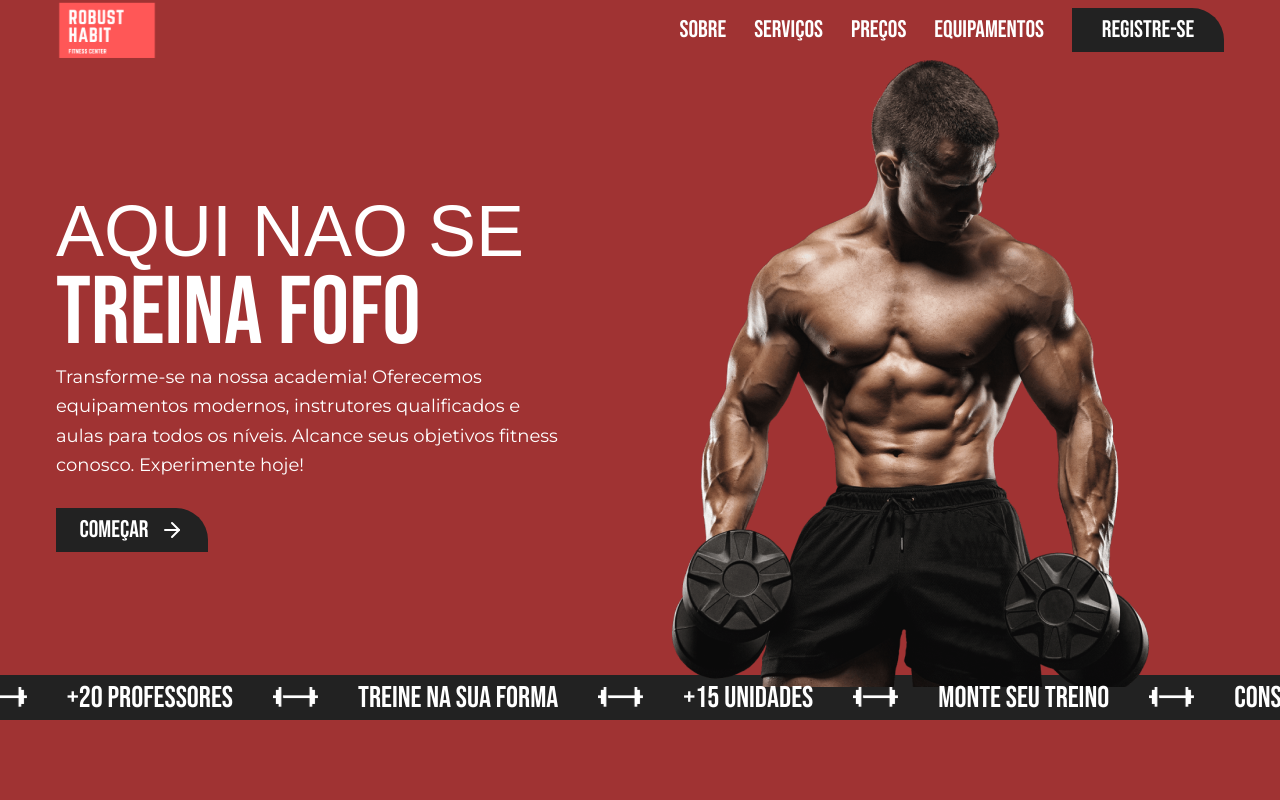
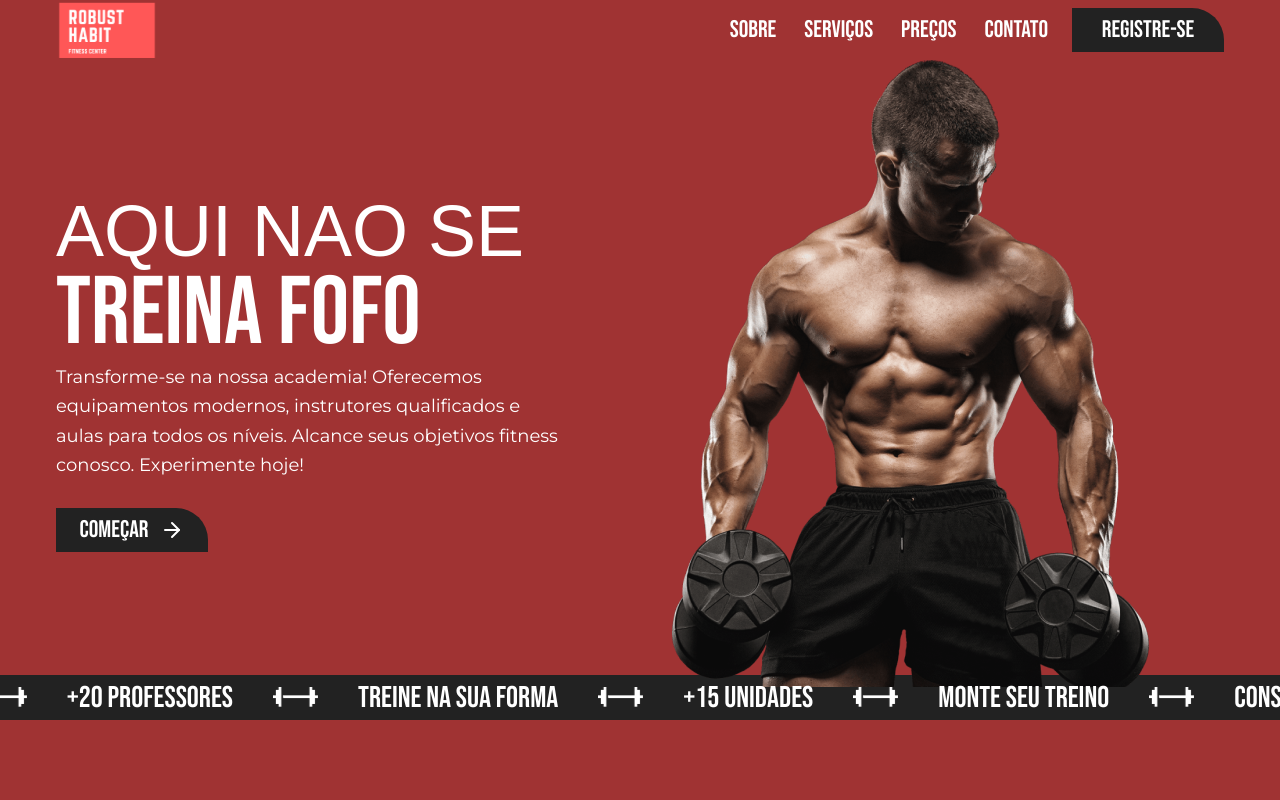
Before and after one commit to andersonwea/futurodev-challenge, a Next.js app: page / in a window 1280 px wide. Shown: the top 800 px of the page. Built offline with nearby package versions, Linux system fonts and the light colour scheme; a web font is replaced by a local one.

Commit message:
create login modal

```diff
--- /dev/null
+++ b/src/components/Modal.tsx
@@ -0,0 +1,17 @@
+'use client'
+
+import * as Dialog from '@radix-ui/react-dialog'
+import { X } from 'lucide-react'
+import { ModalContent } from './ModalContent'
+
+export function Modal() {
+  return (
+    <Dialog.Root>
+      <Dialog.Trigger asChild>
+        <X />
+      </Dialog.Trigger>
+
+      <ModalContent />
+    </Dialog.Root>
+  )
+}
--- /dev/null
+++ b/src/components/ModalContent.tsx
@@ -0,0 +1,50 @@
+'use client'
+
+import * as Dialog from '@radix-ui/react-dialog'
+
+import { Button } from './Button'
+import { TextInput } from './Input'
+import googleIcon from '../assets/googleIcon.png'
+import Image from 'next/image'
+import { SubHead } from './SubHead'
+import { X } from 'lucide-react'
+
+export function ModalContent() {
+  return (
+    <Dialog.Portal>
+      <Dialog.Overlay className="fixed inset-0 w-screen h-screen bg-[rgba(0,0,0,0.75)]" />
+
+      <Dialog.Content className="fixed left-1/2 top-1/2 -translate-y-1/2 -translate-x-1/2 min-w-[544px] bg-secondary p-12 rounded-md shadow-sm z-50 space-y-8 max-sm:min-w-[350px]">
+        <Dialog.Title asChild>
+          <SubHead className="text-5xl">faça seu cadastro</SubHead>
+        </Dialog.Title>
+
+        <div className="space-y-3">
+          <TextInput className="w-full" type="email" placeholder="Email" />
+          <TextInput type="text" placeholder="Nome" />
+          <TextInput type="password" placeholder="Senha" />
+        </div>
+
+        <div className=" space-y-3">
+          <Button className="bg-red-500">Cadastrar</Button>
+
+          <div className="border w-full border-zinc-500" />
+          <Button className="w-64 bg-blue-500 justify-start">
+            <div className="bg-white p-1">
+              <Image
+                className="w-[36px] max-sm:w-[20px] max-md:w-[28px]"
+                src={googleIcon}
+                alt=""
+              />
+            </div>
+            cadastrar com google
+          </Button>
+        </div>
+
+        <Dialog.Close className="absolute right-6 top-0 leadining-[0]">
+          <X />
+        </Dialog.Close>
+      </Dialog.Content>
+    </Dialog.Portal>
+  )
+}
--- a/src/components/NavBar.tsx
+++ b/src/components/NavBar.tsx
@@ -1,28 +1,39 @@
 'use client'
+
+import * as Dialog from '@radix-ui/react-dialog'
 
 import { Button } from './Button'
 import { NavLink } from './NavLink'
 import { Menu } from 'lucide-react'
 import * as DropdownMenu from '@radix-ui/react-dropdown-menu'
+import { ModalContent } from './ModalContent'
 
 export function NavBar() {
   return (
     <div className="flex gap-7 items-center">
-      <nav className="space-x-7 flex items-center max-md:hidden">
-        <NavLink href="#about">SOBRE</NavLink>
-        <NavLink href="#services">SERVIÇOS</NavLink>
-        <NavLink href="#prices">PREÇOS</NavLink>
-        <NavLink href="#equipments">EQUIPAMENTOS</NavLink>
+      <nav className="flex items-center gap-6">
+        <div className="max-md:hidden space-x-7 flex items-center">
+          <NavLink href="#about">sobre</NavLink>
+          <NavLink href="#services">serviços</NavLink>
+          <NavLink href="#prices">preços</NavLink>
+          <NavLink href="#contact">contato</NavLink>
+        </div>
 
-        <Button className="hover:bg-red-500 transition-colors">
-          REGISTRE-SE
-        </Button>
+        <Dialog.Root>
+          <Dialog.Trigger asChild>
+            <Button className="hover:bg-red-500 transition-colors">
+              REGISTRE-SE
+            </Button>
+          </Dialog.Trigger>
+
+          <ModalContent />
+        </Dialog.Root>
       </nav>
 
       <DropdownMenu.Root>
         <DropdownMenu.Trigger asChild className="md:hidden">
           <button
-            className="w-12 rounded-md border-2 border-gray-400"
+            className="w-12 rounded-md border-2 border-gray-400 max-sm:w-14"
             aria-label="Menu de navegação"
           >
             <Menu size={32} />
@@ -31,23 +42,21 @@ export function NavBar() {
 
         <DropdownMenu.Portal>
           <DropdownMenu.Content
-            className=" animate-fadeRight space-y-3 rounded-md bg-pink-100 p-3 shadow-md"
+            className=" animate-fadeRight space-y-6 rounded-md p-6 w-40 shadow-md bg-secondary"
             sideOffset={8}
           >
-            <DropdownMenu.Item>
+            <DropdownMenu.Arrow />
+            <DropdownMenu.Item onSelect={(e) => e.preventDefault()}>
               <NavLink href="#about">SOBRE</NavLink>
             </DropdownMenu.Item>
-            <DropdownMenu.Item>
+            <DropdownMenu.Item onSelect={(e) => e.preventDefault()}>
               <NavLink href="#services">SERVIÇOS</NavLink>
             </DropdownMenu.Item>
-            <DropdownMenu.Item>
+            <DropdownMenu.Item onSelect={(e) => e.preventDefault()}>
               <NavLink href="#prices">PREÇOS</NavLink>
             </DropdownMenu.Item>
-            <DropdownMenu.Item>
-              <NavLink href="#equipments">EQUIPAMENTOS</NavLink>
-            </DropdownMenu.Item>
-            <DropdownMenu.Item>
-              <Button>REGISTRE-SE</Button>
+            <DropdownMenu.Item onSelect={(e) => e.preventDefault()}>
+              <NavLink href="#contact">contato</NavLink>
             </DropdownMenu.Item>
           </DropdownMenu.Content>
         </DropdownMenu.Portal>
--- a/src/components/NavLink.tsx
+++ b/src/components/NavLink.tsx
@@ -1,14 +1,18 @@
 import { AnchorHTMLAttributes } from 'react'
+import { twMerge } from 'tailwind-merge'
 
 interface NavLinkProps extends AnchorHTMLAttributes<HTMLAnchorElement> {
   children: string
 }
 
-export function NavLink({ children, ...props }: NavLinkProps) {
+export function NavLink({ children, ...rest }: NavLinkProps) {
   return (
     <a
-      className="font-title-secondary text-2xl font-normal max-md:text-[#222] hover:text-zinc-200"
-      {...props}
+      className={twMerge(
+        'font-title-secondary text-white text-2xl font-normal hover:text-zinc-200',
+        rest.className,
+      )}
+      {...rest}
     >
       {children}
     </a>
```
Also changed, not shown: src/assets/pngwing 3.png (added).
